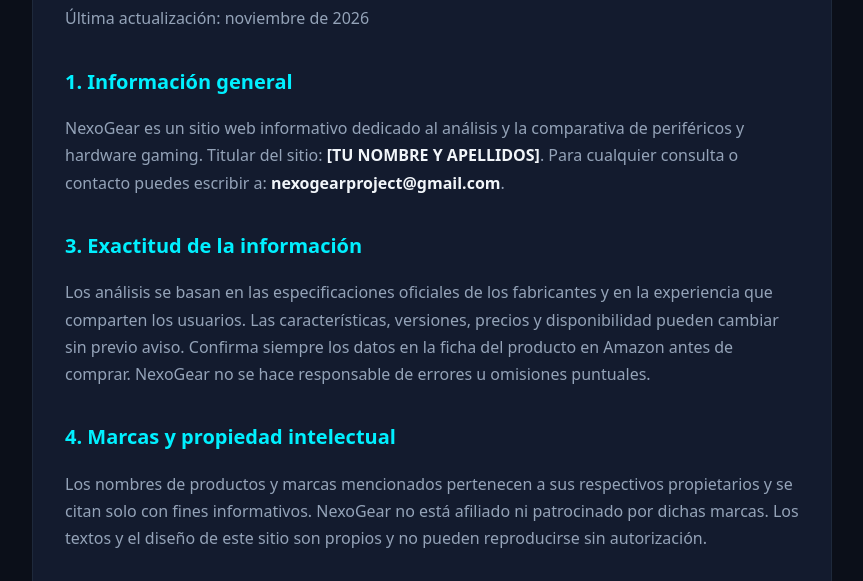
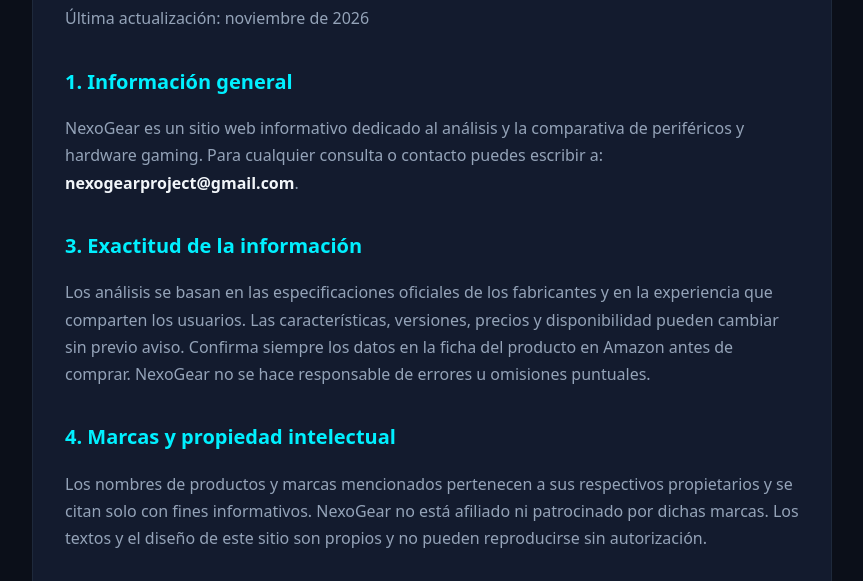
Before and after one commit to nabilsb407-star/mi-web-gaming, a plain HTML site: page legal.html in a window 1280 px wide. Shown: the part 200-781 px from the top of the page, without its empty margins (208-1071 px from the left). Drawn offline with Linux system fonts and the light colour scheme.

Commit message:
Update legal notice to remove personal information
Removed personal name from the legal notice section.

```diff
--- a/legal.html
+++ b/legal.html
@@ -40,7 +40,7 @@
         <p>Última actualización: noviembre de 2026</p>
 
         <h2>1. Información general</h2>
-        <p>NexoGear es un sitio web informativo dedicado al análisis y la comparativa de periféricos y hardware gaming. Titular del sitio: <strong>[TU NOMBRE Y APELLIDOS]</strong>. Para cualquier consulta o contacto puedes escribir a: <strong>nexogearproject@gmail.com</strong>.</p>
+        <p>NexoGear es un sitio web informativo dedicado al análisis y la comparativa de periféricos y hardware gaming. Para cualquier consulta o contacto puedes escribir a: <strong>nexogearproject@gmail.com</strong>.</p>
 
         <div data-aviso-afiliado hidden>
         <h2>2. Divulgación de afiliados</h2>
```
